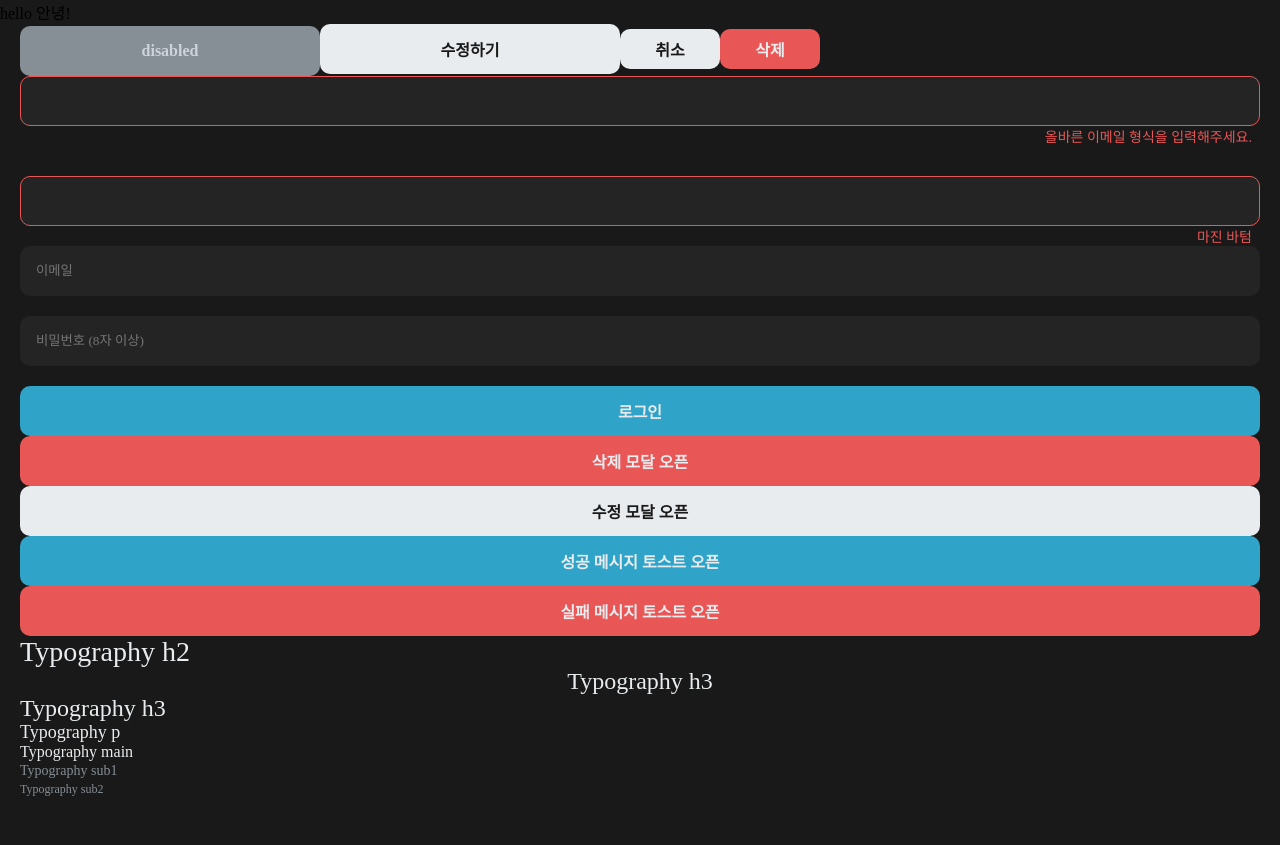
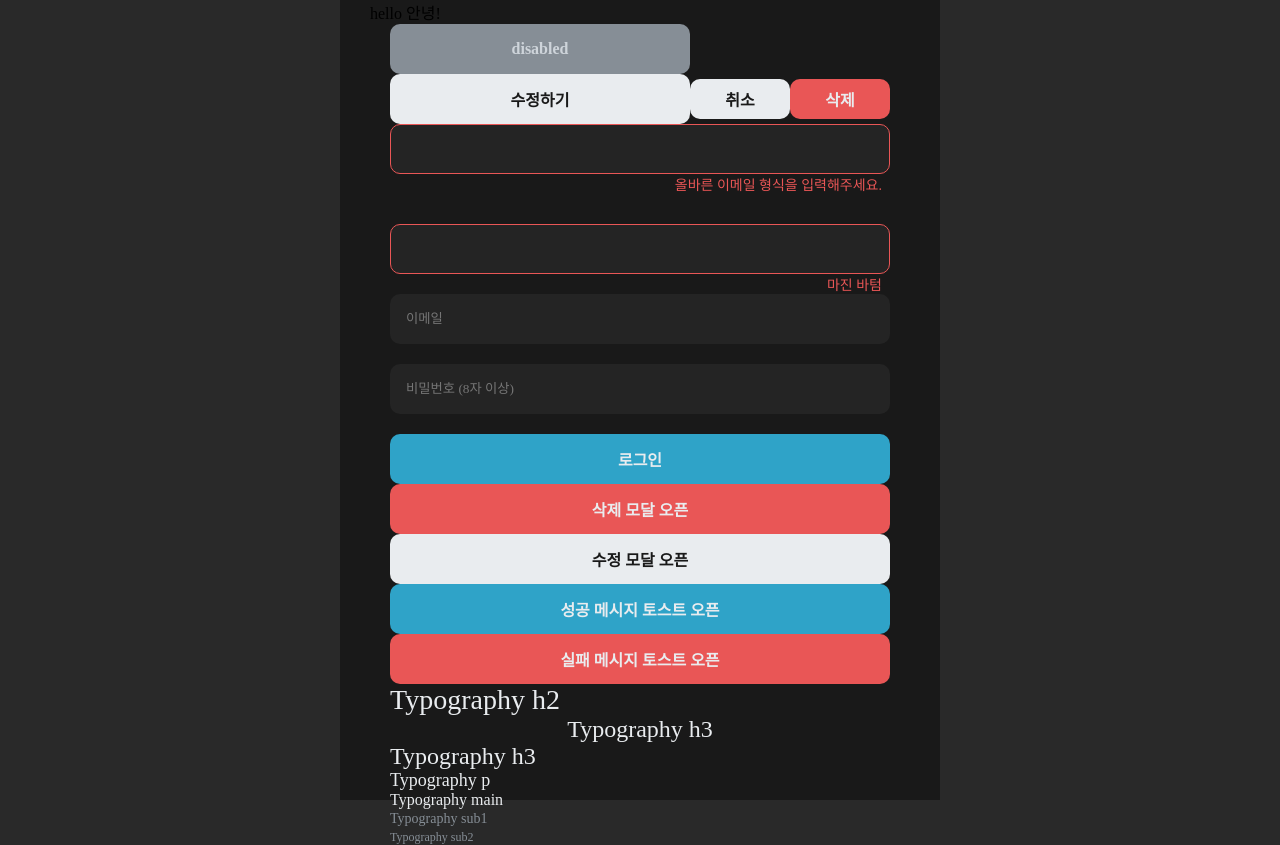
Before and after one commit to GHooN99/neoul-client, a Next.js app: page / in a window 1280 px wide. Before the commit the page ends 800 px from the top, so only its background shows below. Built offline with nearby package versions, Linux system fonts and the light colour scheme; a web font is replaced by a local one.

Commit message:
feat: 메인 레이아웃 컴포넌트 정의

```diff
--- a/src/pages/_app.tsx
+++ b/src/pages/_app.tsx
@@ -8,6 +8,7 @@ import {
 } from "@tanstack/react-query";
 import { ReactQueryDevtools } from "@tanstack/react-query-devtools";
 import { ToastProvider } from "@components/Toast";
+import AppLayout from "@layouts/screen/AppLayout";
 import "@styles/fonts.css";
 import { GlobalStyles } from "@styles/globalStyles";
 import { theme } from "@styles/theme";
@@ -39,7 +40,9 @@ const MyApp = ({ Component, pageProps }: AppProps<Record<string, unknown>>) => {
               <ReactQueryDevtools initialIsOpen={false} />
             )}
             <Hydrate state={pageProps.dehydratedState}>
-              <Component {...pageProps} />
+              <AppLayout>
+                <Component {...pageProps} />
+              </AppLayout>
             </Hydrate>
           </QueryClientProvider>
         </ToastProvider>
--- a/src/root.layouts/screen/AppLayout.tsx
+++ b/src/root.layouts/screen/AppLayout.tsx
@@ -1,16 +1,20 @@
+import type { ReactNode } from "react";
 import styled from "styled-components";
-import { AppHeader } from "@layouts/components/AppHeader";
 
-const AppLayout = () => {
-  return (
-    <StyledWrapper>
-      <AppHeader />
-    </StyledWrapper>
-  );
+interface AppLayoutProps {
+  children: ReactNode;
+}
+
+const AppLayout = ({ children }: AppLayoutProps) => {
+  return <StyledWrapper>{children}</StyledWrapper>;
 };
 
 export default AppLayout;
 
-const StyledWrapper = styled.div`
-  color: ${(props) => props.theme.texts.primary};
+const StyledWrapper = styled.main`
+  margin: 0 auto;
+  max-width: 600px;
+  min-height: 100vh;
+  padding: 0 30px;
+  background-color: ${({ theme }) => theme.backgrounds.base};
 `;
--- a/src/root.styles/globalStyles.tsx
+++ b/src/root.styles/globalStyles.tsx
@@ -7,6 +7,6 @@ export const GlobalStyles = createGlobalStyle`
 
   body {
     font-family: 'NanumSquareRound';
-    background-color: #191919;
+    background-color: #292929;
   }
 `;
```
